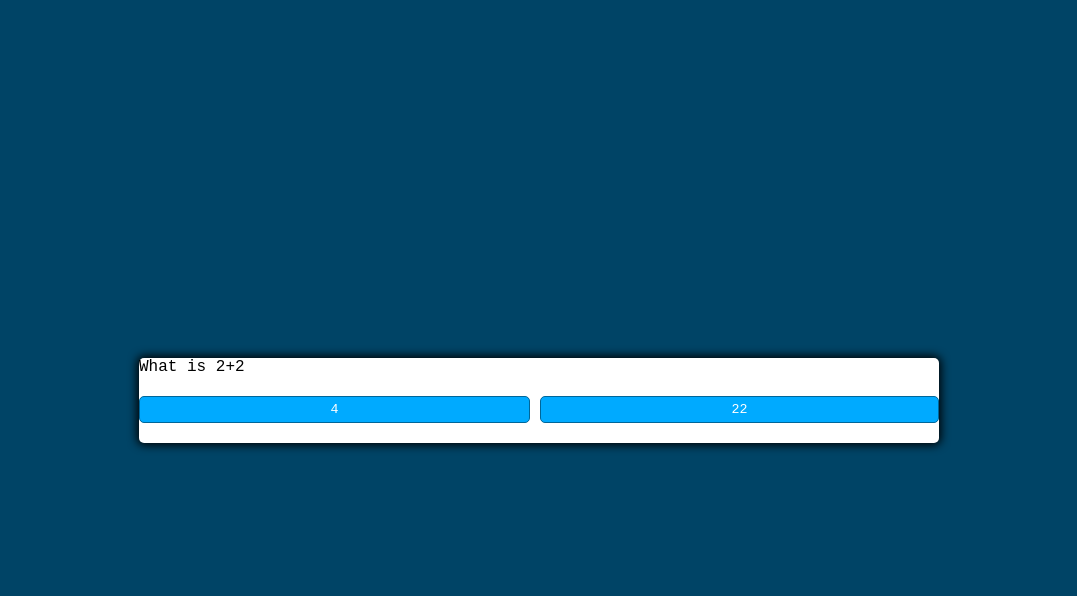
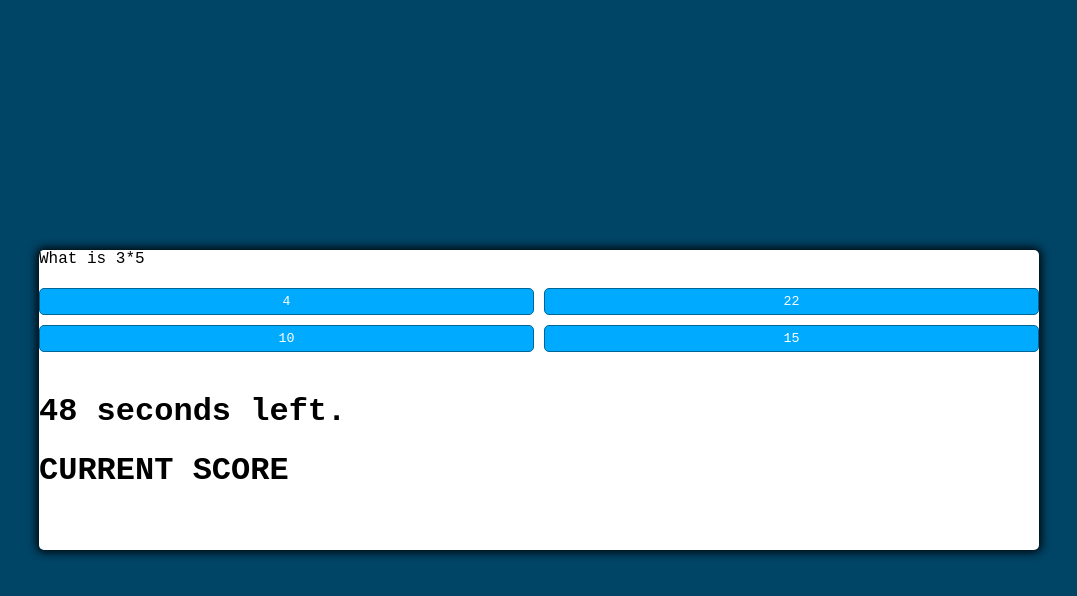
Before and after one commit to tgallagher496/Challenge4-QuizGame, a plain HTML site: page index.html in a window 1280 px wide. Both pictures are taken after a click on the button "Start". Shown: the whole page, without its empty margins (101-1178 px from the left). Drawn offline with Linux system fonts and the light colour scheme.

Commit message:
Timer and score

```diff
--- a/game.css
+++ b/game.css
@@ -7,6 +7,7 @@
     --hue-wrong: 0;
     --hue-correct: 145;
 }
+
 
 body{
     --hue: var(--hue-neutral);
@@ -21,6 +22,7 @@ body{
 
 }
 
+
 body.correct{
     --hue:var(--hue-correct);
 }
@@ -30,12 +32,20 @@ body.wrong{
 }
 
 .container{
-    width: 800px;
+    width: 1000px;
+    height: 300px;
     max-width: 80%;
     background-color: white;
     border-radius: 5px;
     padding: 10 px;
     box-shadow: 0 0 10px 2px;
+}
+
+.time{
+    display: flex;
+    justify-content: baseline;
+    align-items:flex-start;
+
 }
 
 .btn-grid{
--- a/game.js
+++ b/game.js
@@ -1,5 +1,12 @@
 const startButton = document.getElementById("start-btn");
 const nextButton = document.getElementById("next-btn");
+const currentScore = document.querySelector(".currentscore");
+var timeEl = document.querySelector(".time");
+var secondsLeft = 50;
+
+var score = 0;
+
+
 const questionContainerElement = document.getElementById("question-container");
 const questionElement = document.getElementById("question");
 const answerButtonsElement = document.getElementById("answer-buttons");
@@ -7,18 +14,10 @@ const answerButtonsElement = document.getElementById("answer-buttons");
 let shuffledQuestions, currentQusetionIndex;
 
 startButton.addEventListener("click", startGame);
-nextButton.addEventListener("click", () =>{
-    currentQuestionIndex++
+nextButton.addEventListener("click", () => {
+    currentQuestionIndex++;
     setNextQuestion();
-})
-
-function startGame() {
-  startButton.classList.add("hide");
-  shuffledQuestions = questions.sort(() => Math.random() - 0.5);
-  currentQuestionIndex = 0;
-  questionContainerElement.classList.remove("hide");
-  setNextQuestion();
-}
+});
 
 function setNextQuestion() {
     resetState();
@@ -26,11 +25,20 @@ function setNextQuestion() {
 }
 
 function resetState() {
-    clearStatusClass(document.body)
+    clearStatusClass(document.body);
     nextButton.classList.add("hide");
     while (answerButtonsElement.firstChild) {
         answerButtonsElement.removeChild(answerButtonsElement.firstChild);
     }
+}
+
+function startGame() {
+    startButton.classList.add("hide");
+    setTime();
+        shuffledQuestions = questions.sort(() => Math.random() - 0.5);
+        currentQuestionIndex = 0;
+        questionContainerElement.classList.remove("hide");
+        setNextQuestion();
 }
 
 function selectAnswer(e) {
@@ -39,12 +47,24 @@ function selectAnswer(e) {
     setStatusClass(document.body, correct);
     Array.from(answerButtonsElement.children).forEach((button) => {
         setStatusClass(button, button.dataset.correct);
-  })
-  if(shuffledQuestions.length > currentQuestionIndex +1){
-    nextButton.classList.remove('hide')
-  } else{
-      startButton.innerText = "Restart"
-      startButton.classList.remove('hide')
+    });
+    console.log(selectedButton.classList.value);
+    if(selectedButton.classList.value === "btn wrong"){
+        secondsLeft = secondsLeft-10;
+    }
+    if (shuffledQuestions.length > currentQuestionIndex + 1) {
+        nextButton.classList.remove("hide");
+    } else {
+        startButton.innerText = "Restart";
+        startButton.classList.remove("hide");
+        score = secondsLeft;
+        timeEl.textContent = "Game Over";
+        currentScore.textContent = "Your current score is " + score;
+        startButton.innerText = "Restart";
+        startButton.classList.remove("hide");
+        nextButton.classList.add("hide");
+       timeEl.classList.add("hide");
+
     }
 
 }
@@ -77,12 +97,72 @@ function showQuestion(question) {
     });
 }
 
+function setTime() {
+    // Sets interval in variable
+    var timerInterval = setInterval(function() {
+      secondsLeft--;
+      timeEl.textContent = secondsLeft + " seconds left.";
+
+      if(secondsLeft <= 0) {
+        // Stops execution of action at set interval
+        score = 0;
+        clearInterval(timerInterval);
+        timeEl.textContent = "Game Over";
+        currentScore.textContent = "Your current score is " + score;
+        startButton.innerText = "Restart";
+        startButton.classList.remove("hide");
+        nextButton.classList.add("hide");
+        secondsLeft = 50;
+      }
+
+    }, 1000);
+  }
+
 const questions = [
     {
         question: "What is 2+2",
         answers: [
             { text: "4", correct: true },
             { text: "22", correct: false },
+            { text: "10", correct: false },
+            { text: "12", correct: false },
+        ],
+    },
+    {
+        question: "What is 4+2",
+        answers: [
+            { text: "4", correct: false },
+            { text: "22", correct: false },
+            { text: "6", correct: true },
+            { text: "12", correct: false },
+        ],
+    },
+    {
+        question: "What is 2*5",
+        answers: [
+            { text: "4", correct: false },
+            { text: "22", correct: false },
+            { text: "10", correct: true },
+            { text: "12", correct: false },
+        ],
+    },
+    {
+        question: "What is 8*5",
+        answers: [
+            { text: "4", correct: false },
+            { text: "22", correct: false },
+            { text: "40", correct: true },
+            { text: "12", correct: false },
+        ],
+    },
+
+    {
+        question: "What is 3*5",
+        answers: [
+            { text: "4", correct: false },
+            { text: "22", correct: false },
+            { text: "10", correct: false },
+            { text: "15", correct: true },
         ],
     },
 ];
--- a/index.html
+++ b/index.html
@@ -1,32 +1,34 @@
 <!DOCTYPE html>
 <html lang="en">
-<head>
-    <meta charset="UTF-8">
-    <meta http-equiv="X-UA-Compatible" content="IE=edge">
-    <meta name="viewport" content="width=device-width, initial-scale=1.0">
-    <link rel="stylesheet" href="./game.css">
-    <script defer src = "game.js"></script>
+  <head>
+    <meta charset="UTF-8" />
+    <meta http-equiv="X-UA-Compatible" content="IE=edge" />
+    <meta name="viewport" content="width=device-width, initial-scale=1.0" />
+    <link rel="stylesheet" href="./game.css" />
+    <script defer src="game.js"></script>
     <title>Quiz Game</title>
-</head>
-<body>
-    <div class = "container">
-        <div id="question-container" class = "hide">
-        <div id = "question">Question</div>
-        <div id = "answer-buttons" class="btn-grid">
-<button class = "btn">Answer 1</button>
-<button class = "btn">Answer 2</button>
-<button class = "btn">Answer 3</button>
-<button class = "btn">Answer 4</button>
+  </head>
+  <body>
+    <div class="container">
+      <div id="question-container" class="hide">
+
+        <div id="question">Question</div>
+        <div id="answer-buttons" class="btn-grid">
+          <button class="btn">Answer 1</button>
+          <button class="btn">Answer 2</button>
+          <button class="btn">Answer 3</button>
+          <button class="btn">Answer 4</button>
         </div>
+      </div>
+      <div class="controls">
+        <button id="start-btn" class="start-btn btn">Start</button>
+        <button id="next-btn" class="next-btn btn hide">Next</button>
+      </div>
+      <div>
+        <h1 class="time">TIME</h1>
+        <h1 class="currentscore">CURRENT SCORE</h1>
     </div>
-        <div class = "controls">
-            <button id = "start-btn" class = "start-btn btn">Start</button>
-            <button id = "next-btn" class = "next-btn btn hide">Next</button>
-
-
-
-        </div>
     </div>
 
-</body>
+  </body>
 </html>
```
Lines whose indentation alone changed are shown as unchanged.
